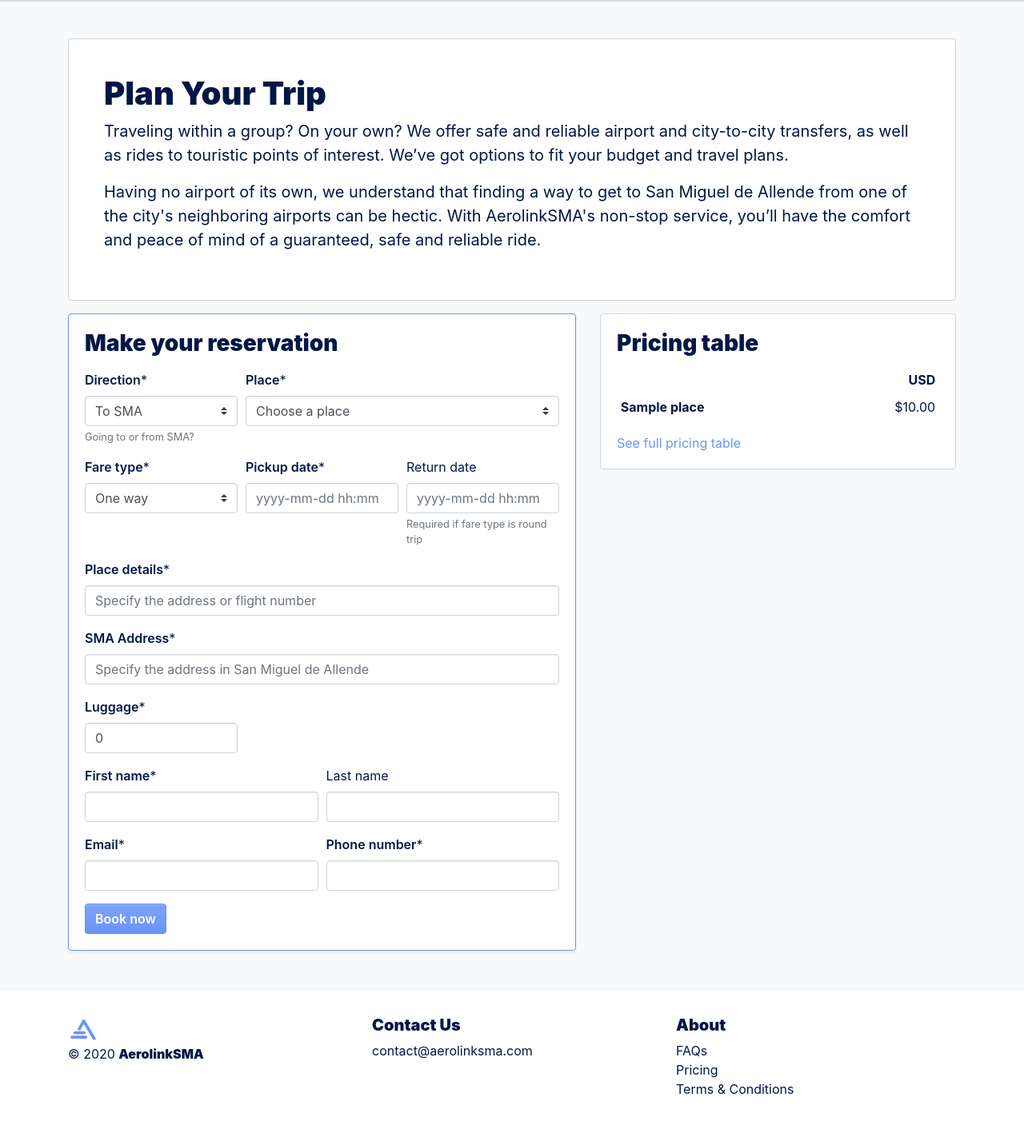
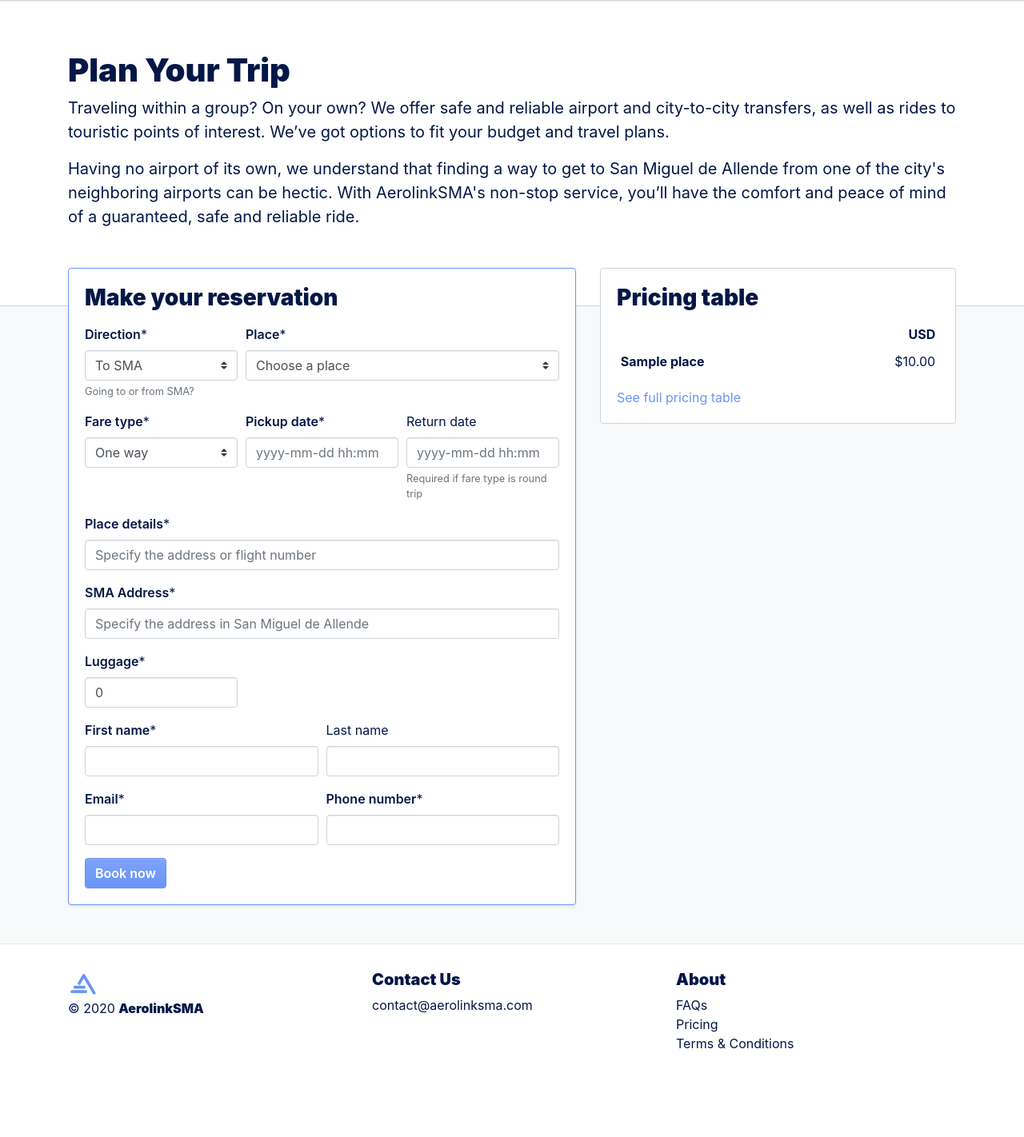
Before and after one commit to AerolinkSMA/aerolinksma, a Django app: page /shuttle/ in a window 1280 px wide. Shown: the part 62-1484 px from the top of the page at 80% size. After the commit the page ends 1373 px from the top, so only its background shows below. Run offline with Django 3.2, Linux system fonts and the light colour scheme; tables that the repository leaves empty hold one stand-in row (values such as "Sample post"); style sheets or scripts are compiled from the project's sources; some libraries are stand-ins or nearby versions.

Commit message:
Improve layout of shuttle page

```diff
--- /dev/null
+++ b/aerolinksma/assets/scss/_shuttle_page.scss
@@ -0,0 +1,3 @@
+.shuttle.jumbotron {
+    border-bottom: 1px solid $gray-400;
+}
--- a/aerolinksma/assets/scss/main.scss
+++ b/aerolinksma/assets/scss/main.scss
@@ -35,6 +35,7 @@ $theme-colors: map-remove($theme-colors, "secondary", "warning", "info", "dark")
 @import "tables";
 @import "footer";
 @import "body";
+@import "shuttle_page";
 
 p.lead {
     font-weight: 400;
--- a/aerolinksma/templates/shuttle/index.html
+++ b/aerolinksma/templates/shuttle/index.html
@@ -2,11 +2,10 @@
 
 {% load crispy_forms_tags %}
 {% block content %}
-    <div class="container my-3 my-md-5">
-        <div class="row mb-3">
+    <section class="shuttle jumbotron jumbotron-fluid bg-white mb-0">
+        <div class="container mb-3">
+            <div class="row">
                 <div class="col">
-                <div class="card p-4">
-                    <div class="card-body">
                     <h1>Plan Your Trip</h1>
 
                     <p class="lead">
@@ -31,8 +30,9 @@
                 </div>
             </div>
         </div>
-        </div>
+    </section>
 
+    <div class="container mb-3 mb-md-5 mt-n5">
         <div class="row">
             <div class="col-md-7">
                 <div class="card reservation-form shadow-sm">
```
Lines whose indentation alone changed are shown as unchanged.
